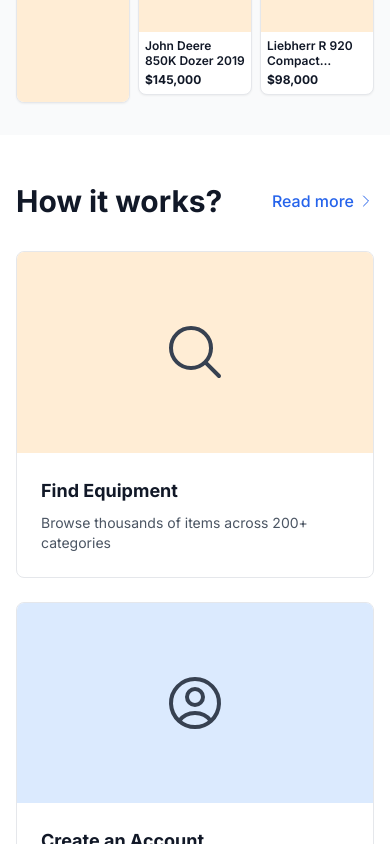
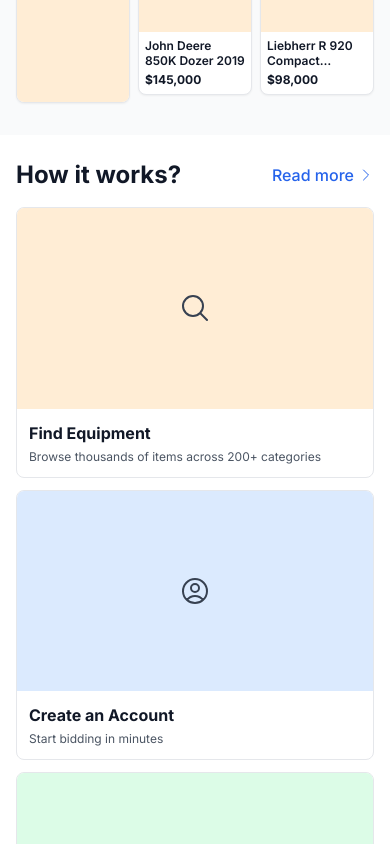
Before and after one commit to maunishs/rb-home, a Next.js app: page /rb-home/ in a window 390 px wide. Shown: the part 9080-9924 px from the top of the page. Built offline with nearby package versions, Linux system fonts and the light colour scheme.

Commit message:
Reduce height of How it works module by 50%

```diff
--- a/components/Services.tsx
+++ b/components/Services.tsx
@@ -65,11 +65,11 @@ const services: ServiceStep[] = [
 
 export default function Services() {
   return (
-    <div className="bg-white py-12">
+    <div className="bg-white py-6">
       <div className="max-w-7xl mx-auto px-4 sm:px-6 lg:px-8">
         {/* Header */}
-        <div className="flex items-center justify-between mb-8">
-          <h2 className="text-3xl md:text-4xl font-bold text-gray-900">
+        <div className="flex items-center justify-between mb-4">
+          <h2 className="text-2xl md:text-3xl font-bold text-gray-900">
             How it works?
           </h2>
           <a
@@ -82,7 +82,7 @@ export default function Services() {
         </div>
 
         {/* Service Steps Grid */}
-        <div className="grid grid-cols-1 md:grid-cols-2 lg:grid-cols-3 gap-6">
+        <div className="grid grid-cols-1 md:grid-cols-2 lg:grid-cols-3 gap-3">
           {services.map((service) => {
             const Icon = service.icon
             return (
@@ -92,15 +92,15 @@ export default function Services() {
               >
                 {/* Image Placeholder */}
                 <div className={`${service.color} aspect-video flex items-center justify-center`}>
-                  <Icon className="h-16 w-16 text-gray-700" />
+                  <Icon className="h-8 w-8 text-gray-700" />
                 </div>
 
                 {/* Content */}
-                <div className="p-6">
-                  <h3 className="text-lg font-bold text-gray-900 mb-2">
+                <div className="p-3">
+                  <h3 className="text-base font-bold text-gray-900 mb-1">
                     {service.title}
                   </h3>
-                  <p className="text-sm text-gray-600">
+                  <p className="text-xs text-gray-600">
                     {service.description}
                   </p>
                 </div>
```
